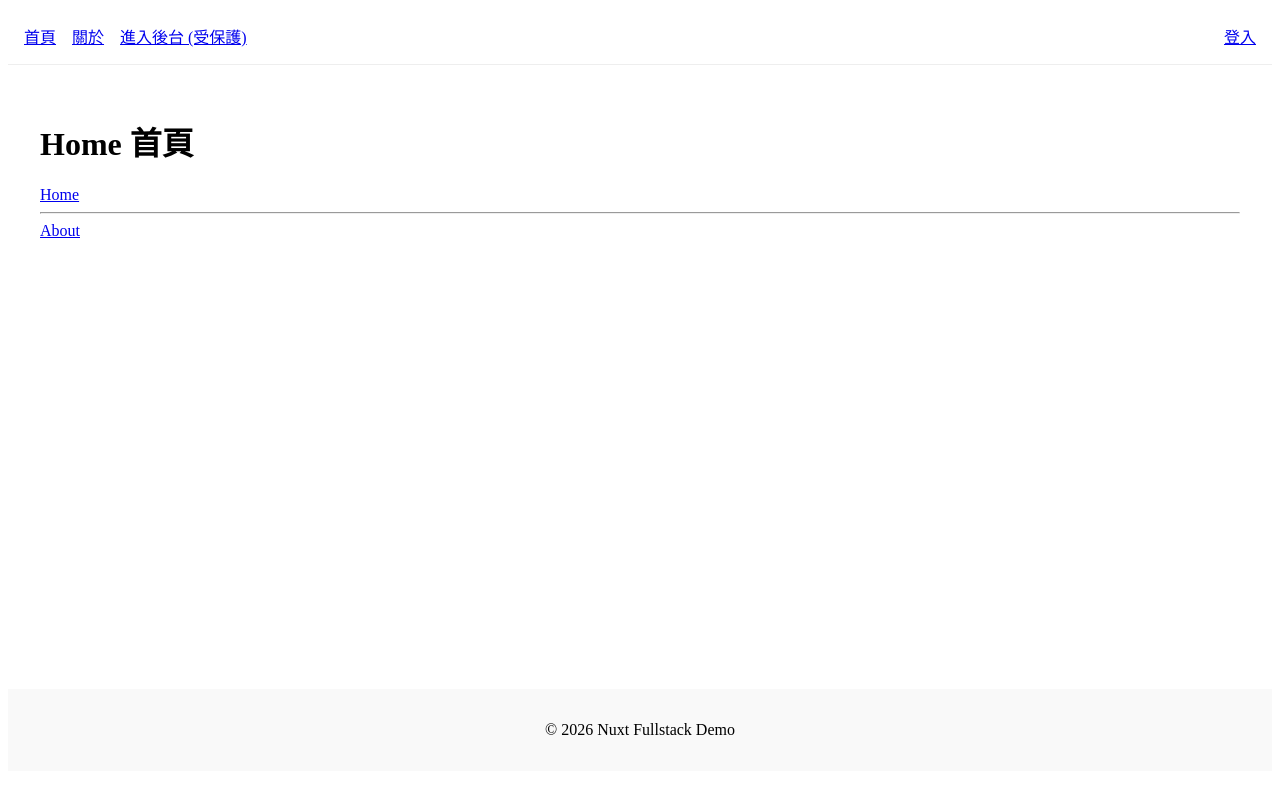
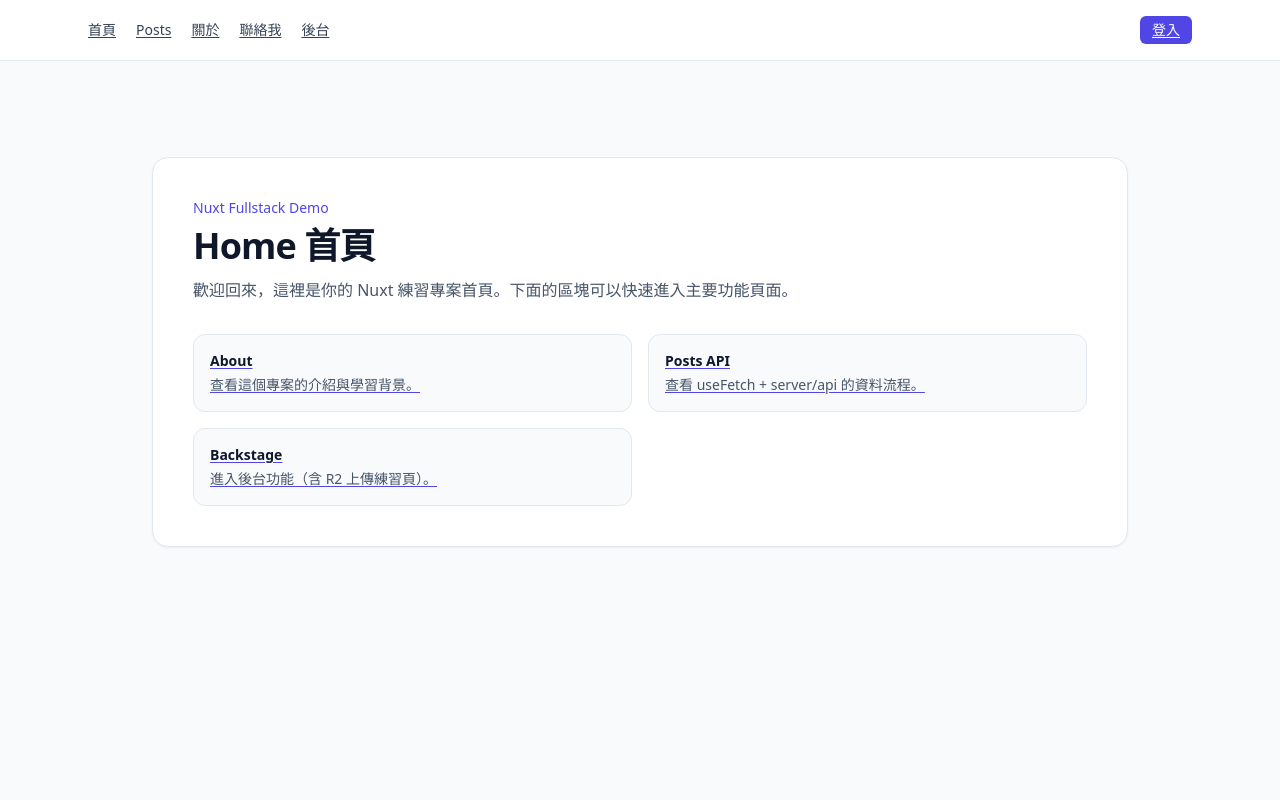
Before and after one commit to JeffLin0225/Demo-Nuxt, a Nuxt app: page / in a window 1280 px wide. Shown: the top 800 px of the page. Built offline with nearby package versions, Linux system fonts and the light colour scheme.

Commit message:
feat: TailwindCSS套件使用＆routeRules混合渲染設定

```diff
--- /dev/null
+++ b/app/assets/css/main.css
@@ -0,0 +1,19 @@
+@tailwind base;
+@tailwind components;
+@tailwind utilities;
+
+@layer base {
+  /* Tailwind preflight resets native element styles.
+     Add minimal defaults so legacy pages still look familiar. */
+  body {
+    @apply bg-slate-50 text-slate-800 antialiased;
+  }
+
+  a {
+    @apply text-indigo-600 underline underline-offset-2 hover:text-indigo-500;
+  }
+
+  button {
+    @apply rounded-md border border-slate-300 bg-white px-3 py-1.5 text-sm text-slate-700 transition hover:bg-slate-100;
+  }
+}
--- a/app/components/AppHeader.vue
+++ b/app/components/AppHeader.vue
@@ -1,10 +1,33 @@
+<template>
+  <header class="border-b border-slate-200 bg-white">
+    <nav class="mx-auto flex max-w-6xl items-center gap-5 px-6 py-4">
+      <NuxtLink to="/" class="text-sm font-medium text-slate-700 hover:text-indigo-600">首頁</NuxtLink>
+      <NuxtLink to="/posts" class="text-sm font-medium text-slate-700 hover:text-indigo-600">Posts</NuxtLink>
+      <NuxtLink to="/about" class="text-sm font-medium text-slate-700 hover:text-indigo-600">關於</NuxtLink>
+      <NuxtLink to="/contact" class="text-sm font-medium text-slate-700 hover:text-indigo-600">聯絡我</NuxtLink>
+      <NuxtLink to="/backstage" class="text-sm font-medium text-slate-700 hover:text-indigo-600">後台</NuxtLink>
 
-<template>
-    <header  style="text-align: center; padding: 10px; background: #f5f5f5;">
-        <nav>
-            <NuxtLink to="/">首頁</NuxtLink>
-            <NuxtLink to="/posts">部落格</NuxtLink>
-            <NuxtLink to="/contact">聯絡我</NuxtLink>
-        </nav>
-    </header>
+      <div class="ml-auto flex items-center gap-2">
+        <span v-if="isAuth" class="text-sm text-emerald-700">✅ 已登入</span>
+        <button
+          v-if="isAuth"
+          class="rounded-md border border-slate-300 px-3 py-1 text-sm text-slate-700 hover:bg-slate-100"
+          @click="logout"
+        >
+          登出
+        </button>
+        <NuxtLink
+          v-else
+          to="/login"
+          class="rounded-md bg-indigo-600 px-3 py-1 text-sm text-white hover:bg-indigo-500"
+        >
+          登入
+        </NuxtLink>
+      </div>
+    </nav>
+  </header>
 </template>
+
+<script setup lang="ts">
+const { isAuth, logout } = useAuthState();
+</script>
--- a/app/layouts/default.vue
+++ b/app/layouts/default.vue
@@ -1,18 +1,6 @@
 <template>
   <div class="layout-default">
-    <header class="app-header">
-      <nav>
-        <NuxtLink to="/">首頁</NuxtLink>
-        <NuxtLink to="/about">關於</NuxtLink>
-        <NuxtLink to="/backstage">進入後台 (受保護)</NuxtLink>
-
-        <div class="auth-box">
-          <span v-if="isAuth">✅ 已登入</span>
-          <button v-if="isAuth" @click="logout">登出</button>
-          <NuxtLink v-else to="/login">登入</NuxtLink>
-        </div>
-      </nav>
-    </header>
+    <AppHeader />
 
     <main class="container">
       <slot />
@@ -24,29 +12,7 @@
   </div>
 </template>
 
-<script setup>
-const { isAuth, logout } = useAuthState();
-</script>
-
 <style scoped>
-.app-header {
-  padding: 1rem;
-  border-bottom: 1px solid #eee;
-  display: flex;
-  justify-content: space-between;
-}
-nav {
-  display: flex;
-  gap: 1rem;
-  align-items: center;
-  width: 100%;
-}
-.auth-box {
-  margin-left: auto;
-  display: flex;
-  gap: 0.5rem;
-  align-items: center;
-}
 .container {
   min-height: 70vh;
   padding: 2rem;
@@ -56,7 +22,4 @@ nav {
   text-align: center;
   background: #f9f9f9;
 }
-button {
-  cursor: pointer;
-}
 </style>
--- a/app/pages/backstage/upload.vue
+++ b/app/pages/backstage/upload.vue
@@ -1,42 +1,69 @@
 <template>
-  <div>
-    <h1>R2 檔案上傳測試</h1>
+  <section class="mx-auto max-w-4xl space-y-6 p-6 md:p-8">
+    <header class="space-y-2">
+      <h1 class="text-2xl font-bold tracking-tight text-slate-900 md:text-3xl">R2 檔案上傳練習</h1>
+      <p class="text-sm text-slate-600 md:text-base">
+        這頁示範 Tailwind 常用組合：間距、卡片、按鈕狀態、列表樣式。
+      </p>
+    </header>
 
-    <!-- 上傳區域 -->
-    <div>
+    <div class="rounded-2xl border border-slate-200 bg-white p-5 shadow-sm">
+      <h2 class="text-lg font-semibold text-slate-900">1) 上傳區</h2>
+      <p class="mt-1 text-sm text-slate-600">先選檔案，再按上傳（支援 image / pdf / txt）。</p>
+
+      <div class="mt-4 flex flex-col gap-3 sm:flex-row sm:items-center">
         <input
           type="file"
           @change="handleFileChange"
           accept="image/*,.pdf,.txt"
+          class="block w-full cursor-pointer rounded-lg border border-slate-300 bg-slate-50 px-3 py-2 text-sm text-slate-700 file:mr-3 file:cursor-pointer file:rounded-md file:border-0 file:bg-slate-200 file:px-3 file:py-1.5 file:text-sm file:font-medium file:text-slate-800 hover:file:bg-slate-300"
         />
-      <button @click="uploadFile" :disabled="uploading || !selectedFile">
+
+        <button
+          @click="uploadFile"
+          :disabled="uploading || !selectedFile"
+          class="inline-flex h-10 items-center justify-center rounded-lg px-4 text-sm font-medium text-white transition disabled:cursor-not-allowed disabled:bg-slate-300 enabled:bg-indigo-600 enabled:hover:bg-indigo-500"
+        >
           {{ uploading ? '上傳中...' : '上傳' }}
         </button>
       </div>
 
-    <!-- 上傳結果 -->
-    <div v-if="uploadResult">
-      <p>✅ 上傳成功！</p>
-      <p>Key: {{ uploadResult.key }}</p>
-      <p>大小: {{ (uploadResult.size / 1024).toFixed(1) }} KB</p>
+      <p v-if="selectedFile" class="mt-3 text-sm text-slate-600">
+        已選擇：<span class="font-medium text-slate-800">{{ selectedFile.name }}</span>
+      </p>
     </div>
 
-    <!-- 錯誤訊息 -->
-    <p v-if="error" style="color: red;">❌ {{ error }}</p>
+    <div v-if="uploadResult" class="rounded-2xl border border-emerald-200 bg-emerald-50 p-4 text-emerald-900">
+      <p class="font-semibold">✅ 上傳成功！</p>
+      <p class="mt-1 text-sm">Key: {{ uploadResult.key }}</p>
+      <p class="text-sm">大小: {{ formatKB(uploadResult.size) }}</p>
+    </div>
 
-    <hr />
+    <div v-if="error" class="rounded-2xl border border-rose-200 bg-rose-50 p-4 text-rose-700">
+      <p class="font-medium">❌ {{ error }}</p>
+    </div>
 
-    <!-- 檔案列表 -->
-    <h2>已上傳的檔案</h2>
-    <button @click="refreshFiles">重新整理</button>
-    <ul v-if="files.length">
-      <li v-for="file in files" :key="file.key">
-        <strong>{{ file.key }}</strong>
-        ({{ (file.size / 1024).toFixed(1) }} KB)
+    <div class="rounded-2xl border border-slate-200 bg-white p-5 shadow-sm">
+      <div class="flex items-center justify-between">
+        <h2 class="text-lg font-semibold text-slate-900">2) 已上傳檔案</h2>
+        <button
+          @click="refreshFiles"
+          class="rounded-lg border border-slate-300 px-3 py-1.5 text-sm font-medium text-slate-700 transition hover:bg-slate-100"
+        >
+          重新整理
+        </button>
+      </div>
+
+      <ul v-if="files.length" class="mt-4 divide-y divide-slate-100 rounded-lg border border-slate-100">
+        <li v-for="file in files" :key="file.key" class="flex items-center justify-between px-4 py-3 text-sm">
+          <span class="truncate pr-3 font-medium text-slate-800">{{ file.key }}</span>
+          <span class="text-slate-500">{{ formatKB(file.size) }}</span>
         </li>
       </ul>
-    <p v-else>還沒有檔案</p>
+
+      <p v-else class="mt-4 rounded-lg bg-slate-50 px-4 py-3 text-sm text-slate-500">還沒有檔案</p>
     </div>
+  </section>
 </template>
 
 <script setup lang="ts">
@@ -48,12 +75,24 @@ definePageMeta({
 // 使用 composable（自動導入，不需 import）
 const { upload, getFileList } = useBucketApi();
 
+type UploadResult = {
+  key: string;
+  size: number;
+};
+
+type BucketFile = {
+  key: string;
+  size: number;
+};
+
 // 頁面狀態
 const selectedFile = ref<File | null>(null);
 const uploading = ref(false);
-const uploadResult = ref<any>(null);
+const uploadResult = ref<UploadResult | null>(null);
 const error = ref('');
-const files = ref<any[]>([]);
+const files = ref<BucketFile[]>([]);
+
+const formatKB = (bytes: number) => `${(bytes / 1024).toFixed(1)} KB`;
 
 // 選擇檔案
 const handleFileChange = (e: Event) => {
@@ -82,7 +121,7 @@ const uploadFile = async () => {
 // 取得檔案列表
 const refreshFiles = async () => {
   try {
-    files.value = await getFileList();
+    files.value = await getFileList() as BucketFile[];
   } catch (err: any) {
     console.error('取得檔案列表失敗:', err);
   }
--- a/app/pages/blog/[id].vue
+++ /dev/null
@@ -1,8 +0,0 @@
-<template>
-  <div>
-    <h1>
-      文章: {{ $route.params.id }}
-      <NuxtLink to="/">首頁</NuxtLink>
-    </h1>
-  </div>
-</template>
--- a/app/pages/index.vue
+++ b/app/pages/index.vue
@@ -1,10 +1,41 @@
 <template>
-  <div>
-    <h1>Home 首頁</h1>
-    <nav>
-      <NuxtLink to="/">Home</NuxtLink>
-      <hr>
-      <NuxtLink to="/about">About</NuxtLink>
-    </nav>
-  </div>
+  <main class="min-h-screen bg-slate-50">
+    <section class="mx-auto max-w-5xl px-6 py-12 md:py-16">
+      <div class="rounded-2xl border border-slate-200 bg-white p-8 shadow-sm md:p-10">
+        <p class="text-sm font-medium text-indigo-600">Nuxt Fullstack Demo</p>
+        <h1 class="mt-2 text-3xl font-bold tracking-tight text-slate-900 md:text-4xl">
+          Home 首頁
+        </h1>
+        <p class="mt-3 text-slate-600">
+          歡迎回來，這裡是你的 Nuxt 練習專案首頁。下面的區塊可以快速進入主要功能頁面。
+        </p>
+
+        <div class="mt-8 grid gap-4 sm:grid-cols-2">
+          <NuxtLink
+            to="/about"
+            class="group rounded-xl border border-slate-200 bg-slate-50 p-4 transition hover:border-indigo-300 hover:bg-indigo-50"
+          >
+            <p class="text-sm font-semibold text-slate-900 group-hover:text-indigo-700">About</p>
+            <p class="mt-1 text-sm text-slate-600">查看這個專案的介紹與學習背景。</p>
+          </NuxtLink>
+
+          <NuxtLink
+            to="/posts"
+            class="group rounded-xl border border-slate-200 bg-slate-50 p-4 transition hover:border-indigo-300 hover:bg-indigo-50"
+          >
+            <p class="text-sm font-semibold text-slate-900 group-hover:text-indigo-700">Posts API</p>
+            <p class="mt-1 text-sm text-slate-600">查看 useFetch + server/api 的資料流程。</p>
+          </NuxtLink>
+
+          <NuxtLink
+            to="/backstage"
+            class="group rounded-xl border border-slate-200 bg-slate-50 p-4 transition hover:border-indigo-300 hover:bg-indigo-50"
+          >
+            <p class="text-sm font-semibold text-slate-900 group-hover:text-indigo-700">Backstage</p>
+            <p class="mt-1 text-sm text-slate-600">進入後台功能（含 R2 上傳練習頁）。</p>
+          </NuxtLink>
+        </div>
+      </div>
+    </section>
+  </main>
 </template>
--- a/nuxt.config.ts
+++ b/nuxt.config.ts
@@ -1,12 +1,31 @@
 // https://nuxt.com/docs/api/configuration/nuxt-config
 export default defineNuxtConfig({
-  compatibilityDate: '2025-07-15',
+  // Global CSS entry for Tailwind directives.
+  css: ['~/assets/css/main.css'],
+
+  // Phase 4: 混合渲染規則 (Route Rules)
+  routeRules: {
+    // 首頁：改用 SWR，避免你先前 prerender 流程在 Cloudflare preview 出現噪音警告
+    '/': { prerender: true },
+
+    // 文章頁：快取 1 小時，兼顧效能與更新
+    '/posts/**': { swr: 3600 },
+
+    // 後台：純 CSR（不需要 SEO）
+    '/backstage/**': { ssr: false },
+
+    // API：開啟 CORS
+    '/api/**': { cors: true }
+  },
+
+  compatibilityDate: '2024-11-01',
   devtools: { enabled: true },
 
   // composables 子資料夾也自動導入
   imports: {
     dirs: ['composables/**'],
   },
+
   // 會去抓 .env 裡面 NUXT 開頭的變數（所以下面命名需要省略）
   runtimeConfig: {
     fileUploadMaxSize: 1048576,
@@ -15,5 +34,7 @@ export default defineNuxtConfig({
       appDescription: '',
     },
 
-  }
+  },
+
+  modules: ['@nuxtjs/tailwindcss']
 })
--- a/package.json
+++ b/package.json
@@ -14,6 +14,7 @@
     "cf:deploy": "wrangler pages deploy dist"
   },
   "dependencies": {
+    "@nuxtjs/tailwindcss": "^6.14.0",
     "nuxt": "^4.4.2",
     "vue": "^3.5.32",
     "vue-router": "^5.0.4"
```
Also changed, not shown: 4 other files (tests, documents, lock files or other folders). Lines whose indentation alone changed are shown as unchanged.
